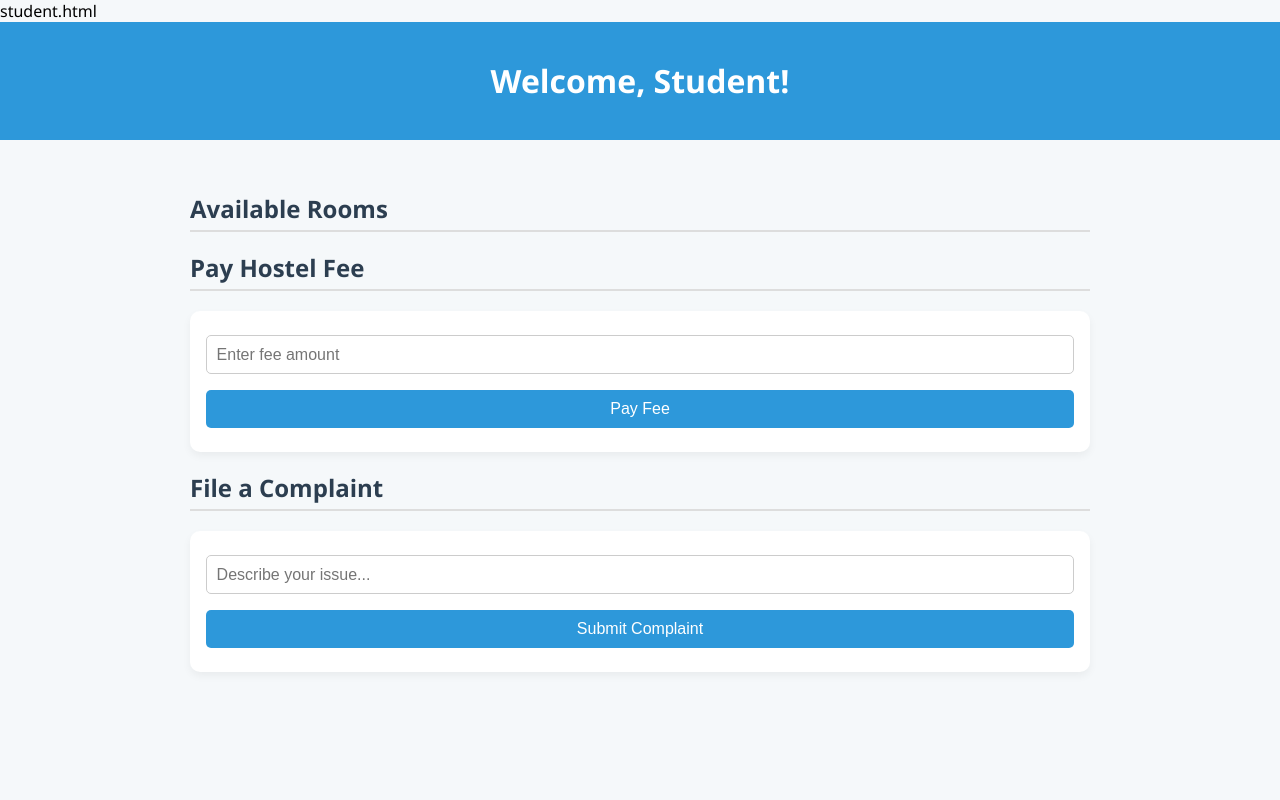
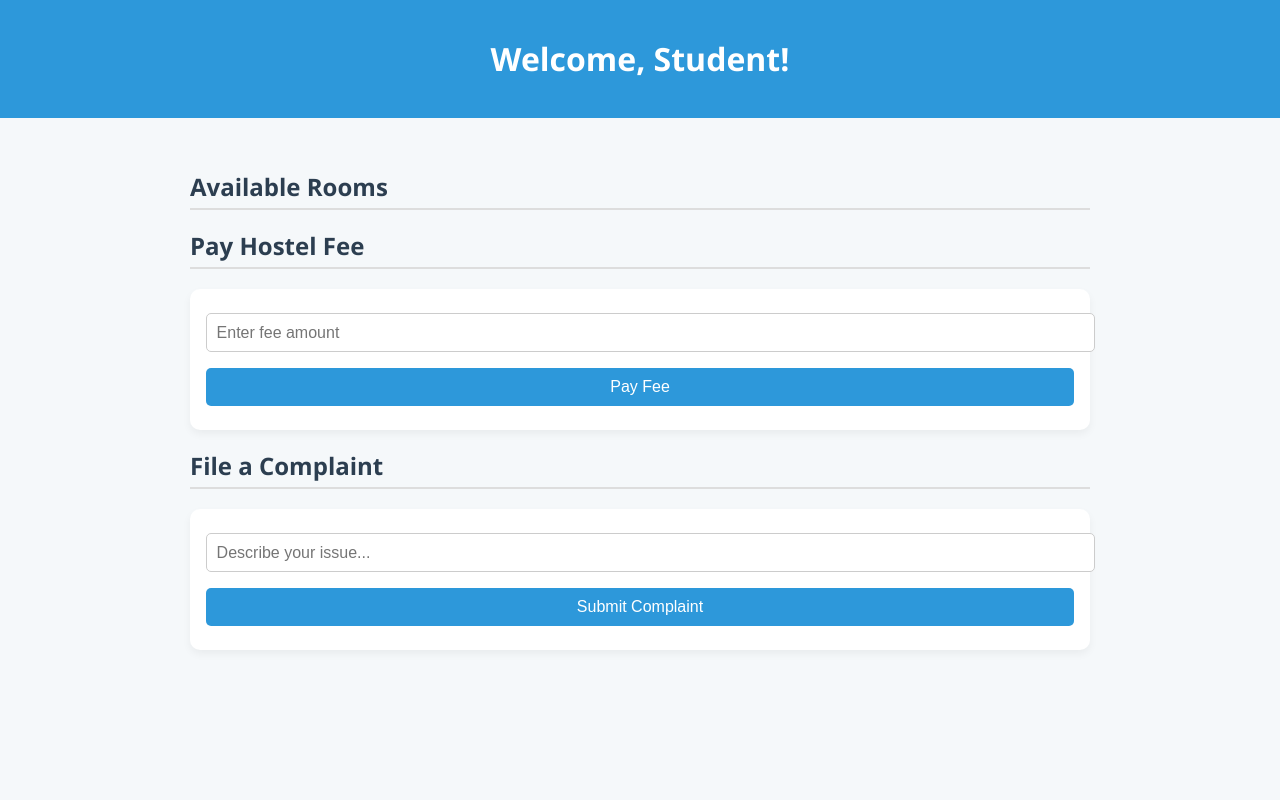
Before and after one commit to Nikithap2002/smart-hostel-management-system, a Flask app: page /student in a window 1280 px wide. Run offline with Flask 3, Linux system fonts and the light colour scheme; data that the repository does not hold is empty.

Commit message:
student.html

```diff
--- a/templates/student.html
+++ b/templates/student.html
@@ -1,6 +1,3 @@
-student.html
-
-
 
 <!DOCTYPE html>
 <html lang="en">
```
